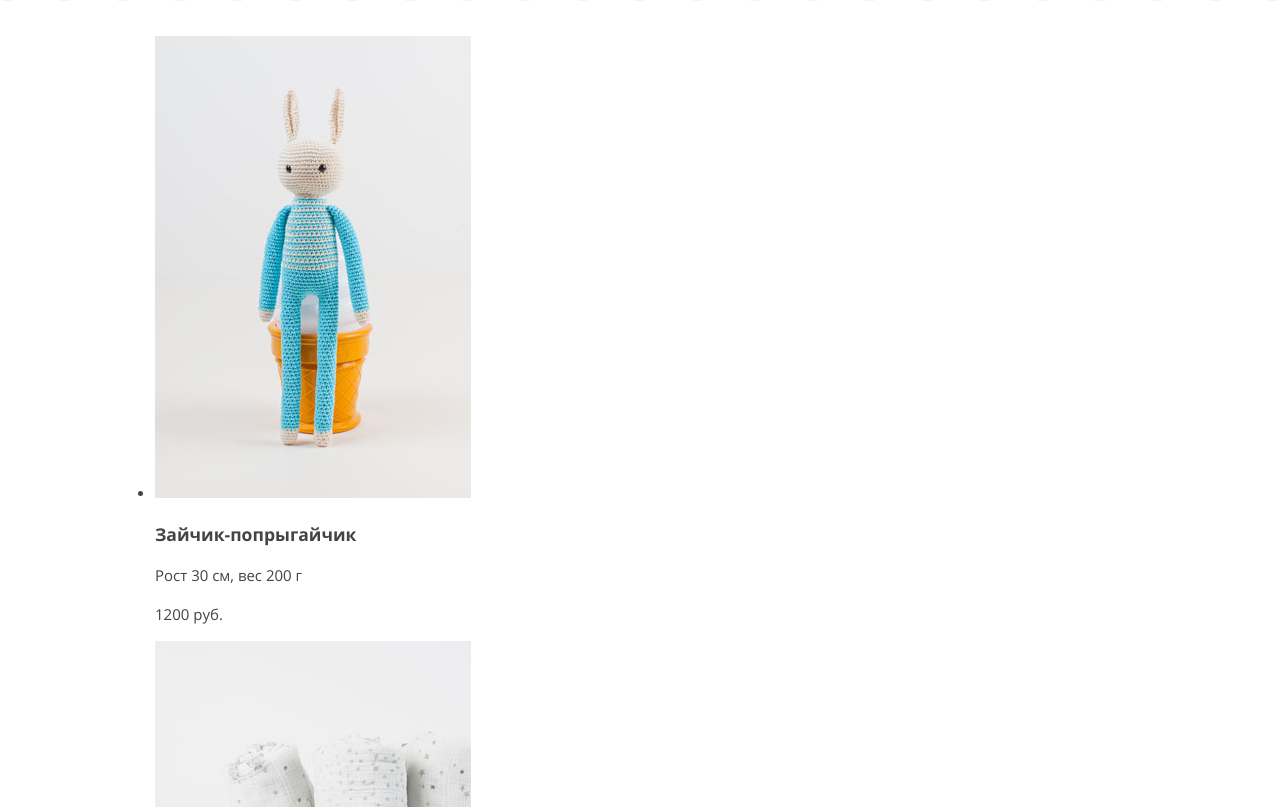
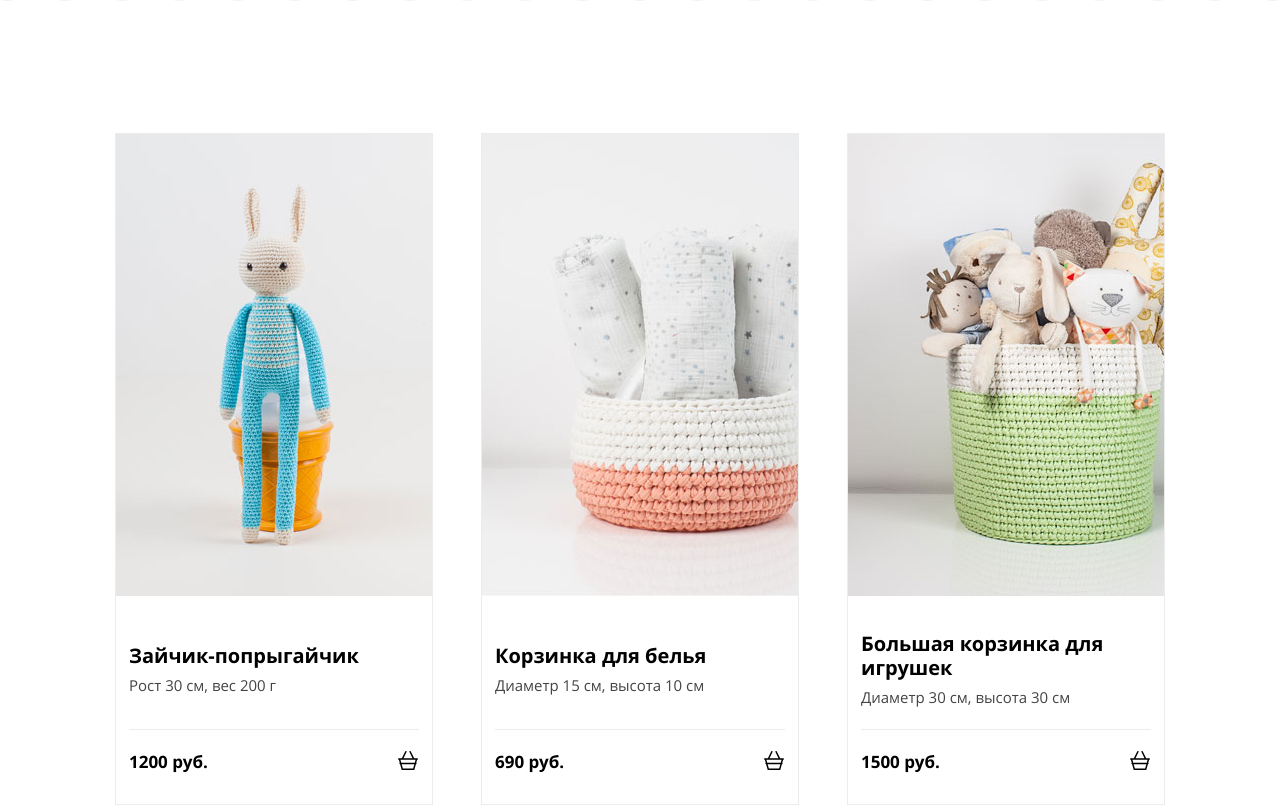
Before and after one commit to akrjuger/mishka, a website: page source/catalog.html in a window 1280 px wide. Shown: the part 380-1187 px from the top of the page. Drawn offline with nearby package versions, Linux system fonts and the light colour scheme; files that its build step writes are made by us from their sources.

Commit message:
add styles for catalog

```diff
--- a/source/catalog.html
+++ b/source/catalog.html
@@ -44,10 +44,14 @@
                 <source media="(min-width: 768px)" srcset="img/photo-hare-tablet@1x.jpg 1x, img/photo-hare-tablet@2x.jpg 2x">
                 <img class="product__image" src="img/photo-hare-mobile@1x.jpg" srcset="img/photo-hare-mobile@2x.jpg 2x" alt="Зайчик-попрыгайчик">
               </picture>
+              <div class="product__info">
                 <h3 class="product__title">Зайчик-попрыгайчик</h3>
                 <p class="product__description">Рост 30 см, вес 200 г</p>
+                <div class="product__bottom-container">
                   <p class="product__price">1200 руб.</p>
-              <a href="#"><span class="visually-hidden">Положить в корзину</span></a>
+                  <a class="product__basket" href="#"><span class="visually-hidden">Положить в корзину</span></a>
+                </div>
+              </div>
             </li>
 
             <li class="catalog__item product">
@@ -56,10 +60,14 @@
                 <source media="(min-width: 768px)" srcset="img/photo-bowl-tablet@1x.jpg 1x, img/photo-bowl-tablet@2x.jpg 2x">
                 <img class="product__image" src="img/photo-bowl-mobile@1x.jpg" srcset="img/photo-bowl-mobile@2x.jpg 2x" alt="Корзина для белья">
               </picture>
+              <div class="product__info">
                 <h3 class="product__title">Корзинка для белья</h3>
                 <p class="product__description">Диаметр 15 см, высота 10 см</p>
+                <div class="product__bottom-container">
                   <p class="product__price">690 руб.</p>
-              <a href="#"><span class="visually-hidden">Положить в корзину</span></a>
+                  <a class="product__basket" href="#"><span class="visually-hidden">Положить в корзину</span></a>
+                </div>
+              </div>
             </li>
 
             <li class="catalog__item product">
@@ -68,10 +76,14 @@
                 <source media="(min-width: 768px)" srcset="img/photo-toys-tablet@1x.jpg 1x, img/photo-toys-tablet@2x.jpg 2x">
                 <img class="product__image" src="img/photo-toys-mobile@1x.jpg" srcset="img/photo-toys-mobile@2x.jpg 2x" alt="Большая корзинка для игрушек">
               </picture>
+              <div class="product__info">
                 <h3 class="product__title">Большая корзинка для игрушек</h3>
                 <p class="product__description">Диаметр 30 см, высота 30 см</p>
+                <div class="product__bottom-container">
                   <p class="product__price">1500 руб.</p>
-              <a href="#"><span class="visually-hidden">Положить в корзину</span></a>
+                  <a class="product__basket" href="#"><span class="visually-hidden">Положить в корзину</span></a>
+                </div>
+              </div>
             </li>
         </ul>
 
--- a/source/sass/block/catalog.scss
+++ b/source/sass/block/catalog.scss
@@ -0,0 +1,33 @@
+.catalog{
+  margin: 0;
+  padding: 0;
+  list-style: none;
+  display: flex;
+  flex-direction: column;
+
+  &__item{
+    margin-top: 30px;
+  }
+
+}
+
+@media (min-width: $tablet-width){
+  .catalog{
+
+    &__item{
+      margin-top: 54px;
+    }
+  }
+}
+
+@media (min-width: $desktop-width){
+  .catalog{
+    margin-top: 58px;
+    flex-direction: row;
+    justify-content: space-between;
+
+    &__item{
+      flex-basis: calc((100% - 2*51px)/3);
+    }
+  }
+}
--- a/source/sass/block/page-main.scss
+++ b/source/sass/block/page-main.scss
@@ -1,15 +1,6 @@
 .page-main__title{
   padding: 70px $primary-mobile-page-padding;
   background-color: $bg-dark-gray;
-  // position: absolute;
-  // left: 0;
-  // right: 0;
-  // bottom: 0;
-  // height: 24px;
-  background-image: url('../img/bg-zigzag-fill.svg');
-  background-repeat: repeat-x;
-  background-position: bottom;
-  background-size: auto;
 
   & h2{
     text-align: center;
@@ -24,6 +15,11 @@
     }
     .page-main__title{
       padding: 100px $primary-page-padding;
+      background-image: url('../img/bg-zigzag-fill.svg');
+      background-repeat: repeat-x;
+      background-position: bottom;
+      background-size: auto;
+
       & h2{
         font-size: 43px;
       }
--- a/source/sass/block/product.scss
+++ b/source/sass/block/product.scss
@@ -0,0 +1,87 @@
+.product{
+  border: 1px solid $border-gray-color;
+  display: flex;
+  flex-wrap: wrap;
+
+  & picture{
+    flex-basis: 260px;
+    flex-grow: 1;
+  }
+  &__image{
+     width: 100%;
+     height: 100%;
+     object-fit: cover;
+  }
+
+  &__info{
+    padding: 30px 13px;
+    flex-basis: 260px;
+    flex-grow: 1;
+
+    display: flex;
+    flex-direction: column;
+  }
+
+  &__title{
+    margin: 0;
+    padding: 0;
+    margin-bottom: 5px;
+    color: $color-black;
+    font-size: 17px;
+  }
+
+  &__description{
+    margin: 0;
+    padding: 0;
+    font-size: 13px;
+    margin-bottom: 20px;
+  }
+
+  &__bottom-container{
+    margin-top: auto;
+    border-top: 1px solid $border-gray-color;
+    padding-top: 20px;
+    display: flex;
+  }
+
+  &__price{
+    margin: 0;
+    padding: 0;
+    font-size: 15px;
+    font-weight: bold;
+    color: $color-black;
+  }
+
+  &__basket{
+    margin-left: auto;
+    width: 21px;
+    height: 20px;
+    background-image: url('../img/icon-cart.svg');
+    background-repeat: no-repeat;
+    background-position: center;
+  }
+}
+
+@media (min-width: $tablet-width){
+  .product{
+    &__title{
+      font-size: 20px;
+    }
+    &__description{
+      font-size: 15px;
+    }
+
+    &__price{
+      font-size: 17px;
+    }
+  }
+
+}
+
+@media (min-width: $desktop-width){
+  .product{
+    &__image{
+      height: auto;
+    }
+  }
+}
--- a/timetracking.txt
+++ b/timetracking.txt
@@ -17,5 +17,6 @@
 06.03.2020 2часа - pixelperfect
 23.05.2020 1час - вспонить на чем остановился + разметка страницы каталога
 24.05.2020 20минут - стили для заголовка страниц
+24.05.2020 1час 20минут - стили для каталога
 
-Итого 23часов 55минут
+Итого 25часов 15минут
```
Lines whose indentation alone changed are shown as unchanged.
